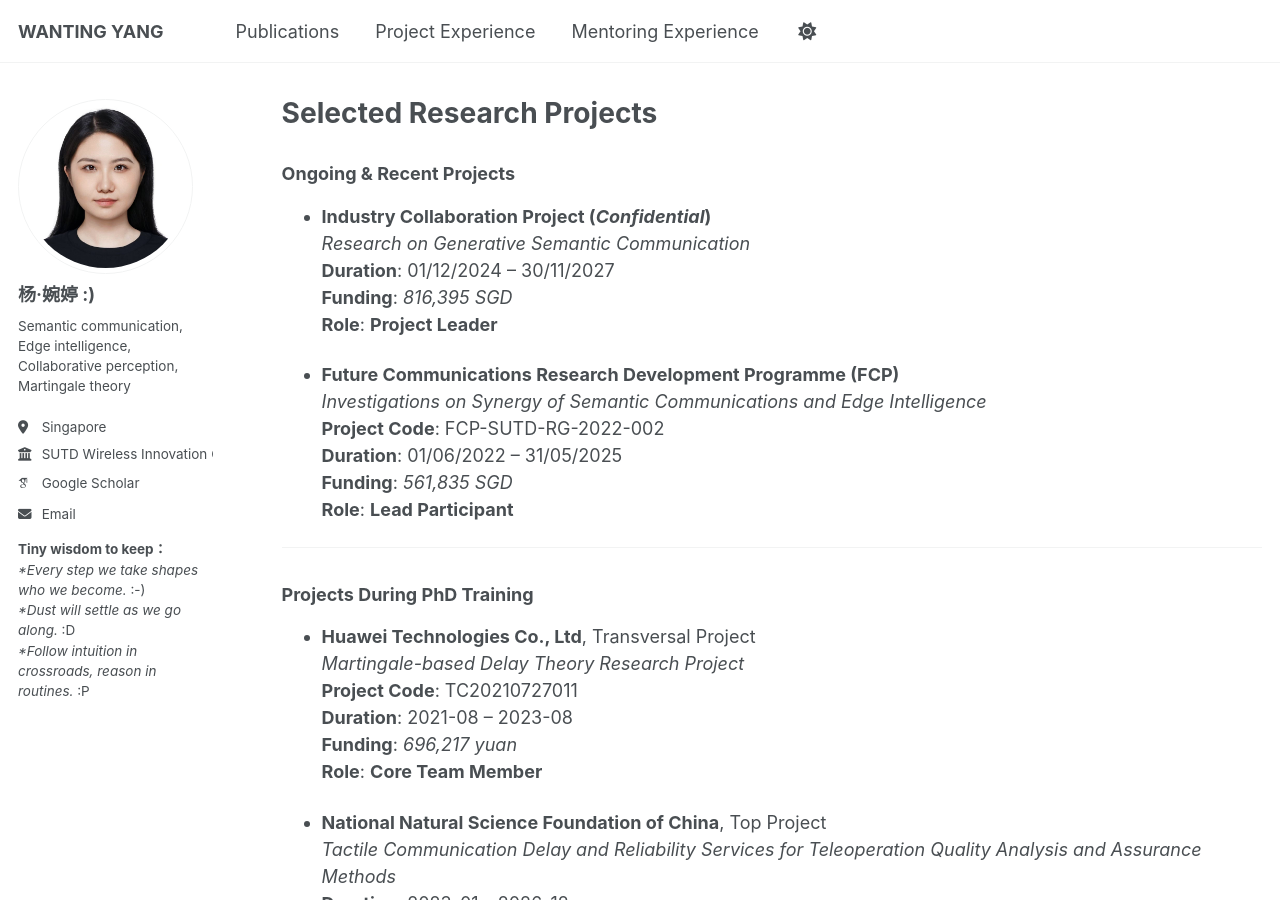
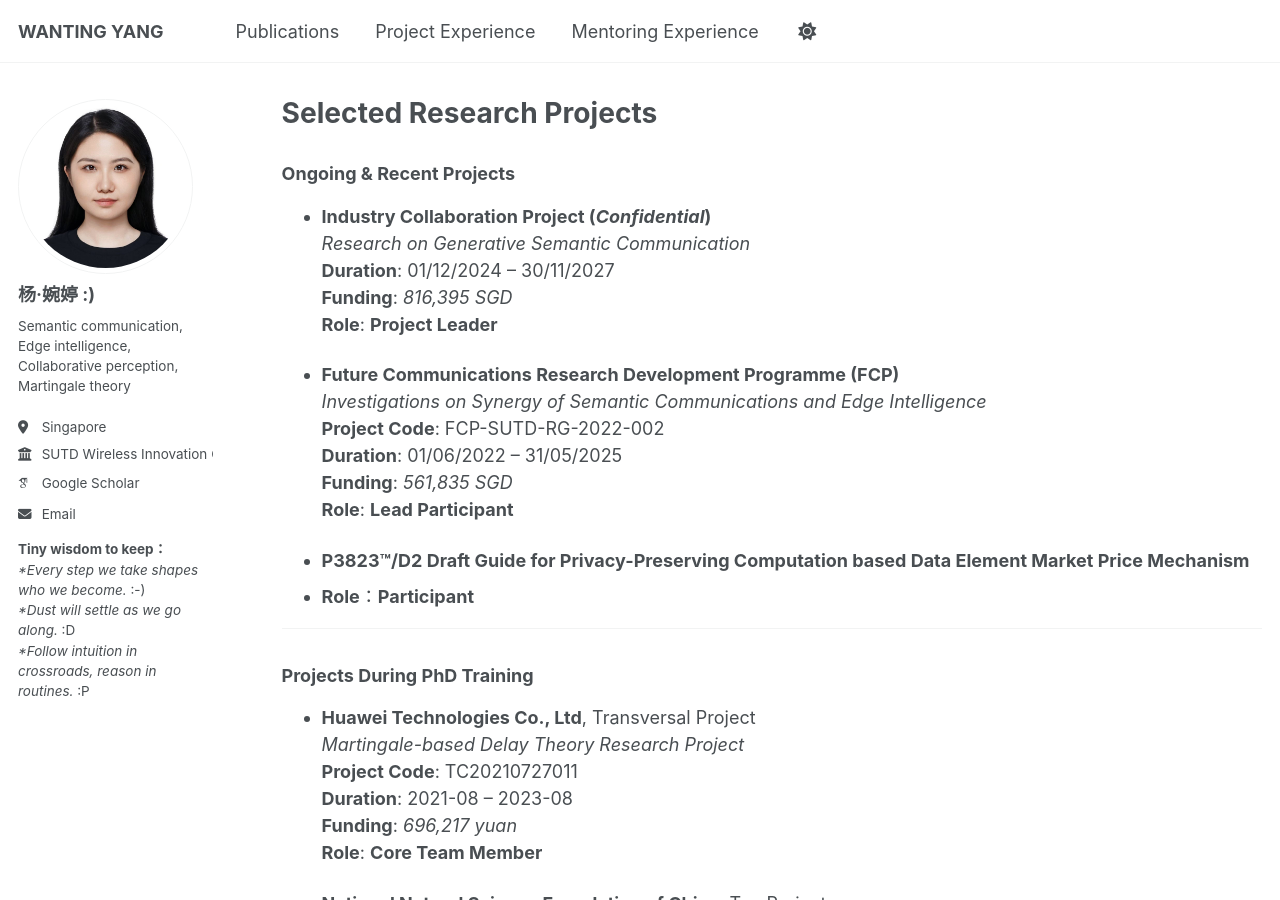
Before and after one commit to wty2011jl/wty2011jl.github.io, a Jekyll site: the page built from _pages/projects.md, in a window 1280 px wide and 900 px high. Built offline with Jekyll 4.4.1, drawn with Linux system fonts in a browser that asks for light colours; some web fonts are replaced; a script that is not in the unit is left out.

Commit message:
Update projects.md

```diff
--- a/_pages/projects.md
+++ b/_pages/projects.md
@@ -22,6 +22,9 @@ redirect_from:
   **Funding**: *561,835 SGD*
   **Role**: **Lead Participant**
 
+- **P3823™/D2 Draft Guide for Privacy-Preserving Computation based Data Element Market Price Mechanism**
+- **Role**：**Participant**
+
 ---
 
 ### Projects During PhD Training
```
